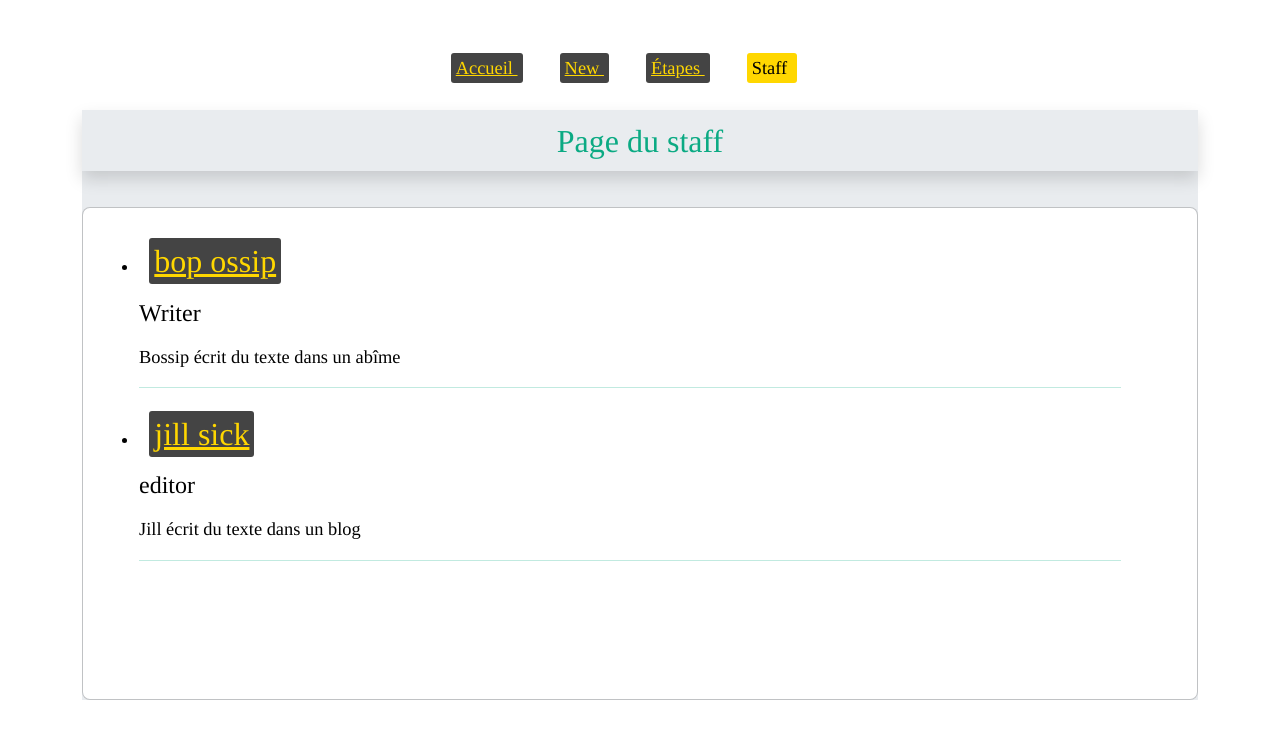
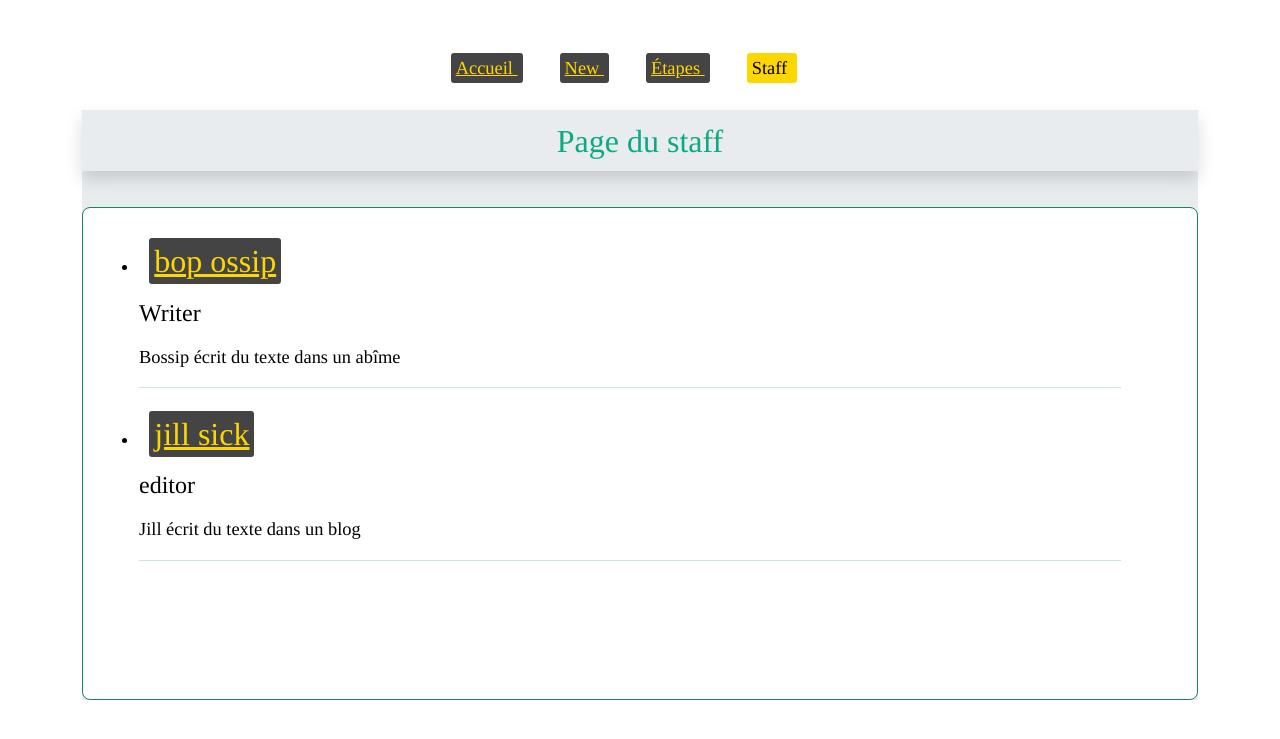
Before and after one commit to bop/rubic, a Jekyll site: the page built from staff.html, in a window 1280 px wide. Shown: the top 739 px of the page. Built offline with Jekyll 4.4.1, drawn with Linux system fonts in a browser that asks for light colours.

Commit message:
staff border success !

```diff
--- a/rub.rb
+++ /dev/null
@@ -1 +0,0 @@
-puts "Ruby est installé !"
--- a/staff.html
+++ b/staff.html
@@ -4,7 +4,7 @@ title: Contributeurs
 ---
 <h2 class="shadow text-center">Page du staff</h2>
 <br />
-<div class="modal modal-content p-4">
+<div class="modal modal-content p-4 border-success">
   <ul>
     {% for author in site.authors %}
     <li>
```
